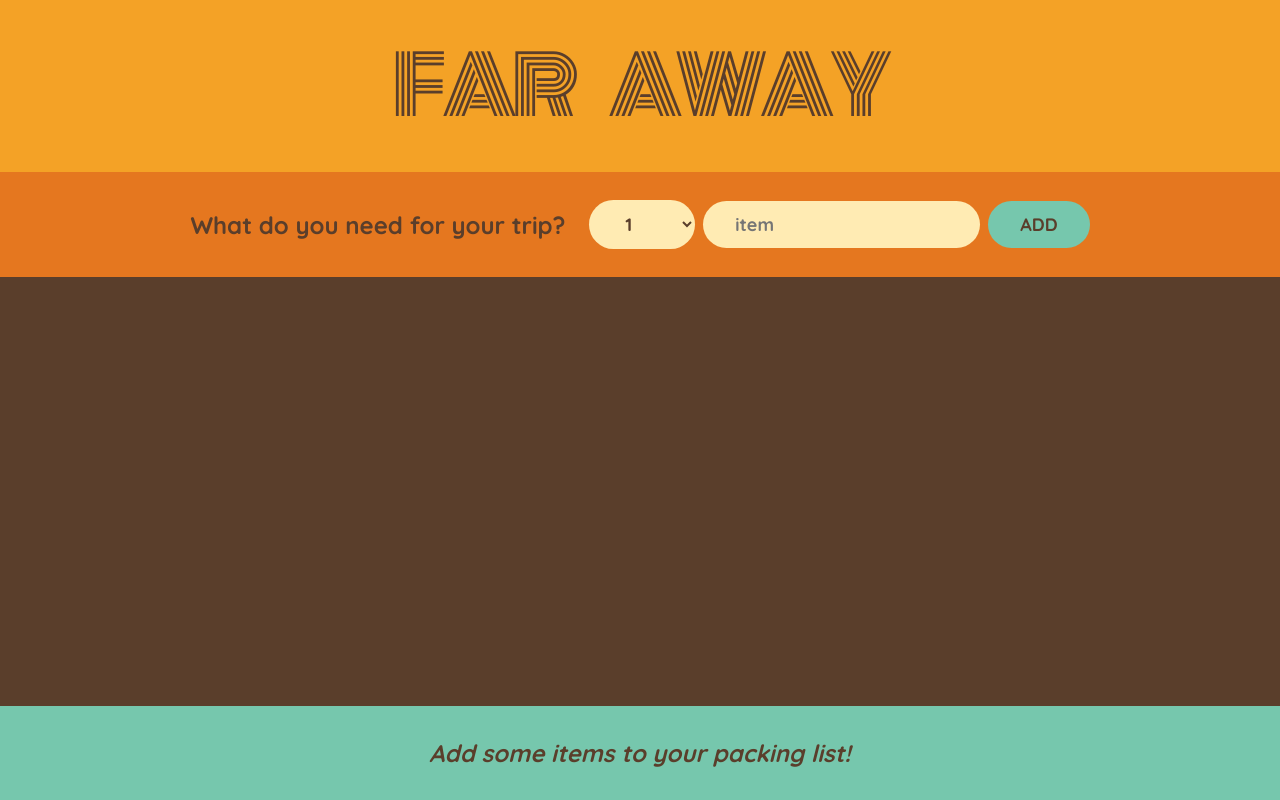
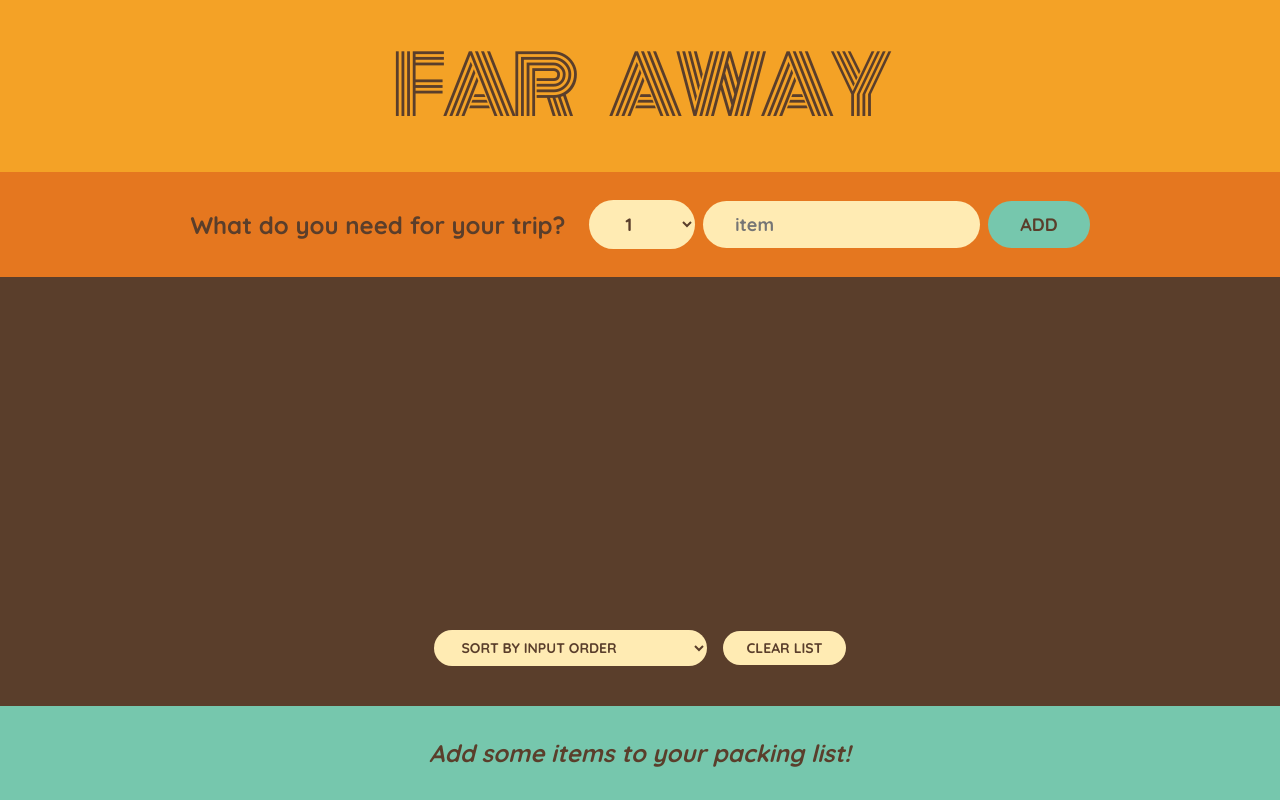
Before and after one commit to paulaoorjuela/React-practice-projects, a React (Vite) app: page / in a window 1280 px wide. Built offline with nearby package versions, Linux system fonts and the light colour scheme.

Commit message:
add sort items options and clear list button

```diff
--- a/src/far-away/App.jsx
+++ b/src/far-away/App.jsx
@@ -21,11 +21,16 @@ export default function App() {
         setItems((items) => items.map((item) => item.id === id? {...item, packed:!item.packed} : item))
     }
 
+    function handleClearList(){
+        const confirm = window.confirm('Are you sure you want to clear the list?')
+        if(confirm) setItems([])
+    }
+
     return(
         <main className='app'>
         <Logo />
         <Form onAddItems={handleAddItems}/>
-        <PackingList items={items} onDeleteItem={handleDeleteItem} onToggleItem={handleToggleItem}/>
+        <PackingList items={items} onDeleteItem={handleDeleteItem} onToggleItem={handleToggleItem} onClearList={handleClearList}/>
         <Stats items={items}/>
         </main>
     )
--- a/src/far-away/PackingList.jsx
+++ b/src/far-away/PackingList.jsx
@@ -1,7 +1,33 @@
-import Item from './Item'
+import { useState } from "react";
+import Item from "./Item";
 
-export default function PackingList({items, onDeleteItem, onToggleItem}) {
-    return <ul className="list">
-        {items.map((item) => (<Item item={item} key={item.id} onDeleteItem={onDeleteItem} onToggleItem={onToggleItem}/>))}
-        </ul>;
+export default function PackingList({ items, onDeleteItem, onToggleItem, onClearList }) {
+    const [sorBy, setSortBy] = useState('input')
+    let sortedItems
+    if(sorBy === 'input') sortedItems = items
+    if(sorBy === 'description') sortedItems = items.slice().sort((a,b)=>a.description.localeCompare(b.description))
+    if(sorBy === 'packed') sortedItems = items.slice().sort((a,b)=>Number(a.packed) - Number(b.packed))
+
+    return (
+        <div className="list">
+            <ul>
+                {sortedItems.map((item) => (
+                    <Item
+                        item={item}
+                        key={item.id}
+                        onDeleteItem={onDeleteItem}
+                        onToggleItem={onToggleItem}
+                    />
+                ))}
+            </ul>
+            <div className="actions">
+                <select value={sorBy} onChange={(e)=>{setSortBy(e.target.value)}}>
+                    <option value="input">Sort by input order</option>
+                    <option value="description">Sort by description order</option>
+                    <option value="packed">Sort by packed status</option>
+                </select>
+                <button onClick={onClearList}>Clear List</button>
+            </div>
+        </div>
+    );
 }
```
